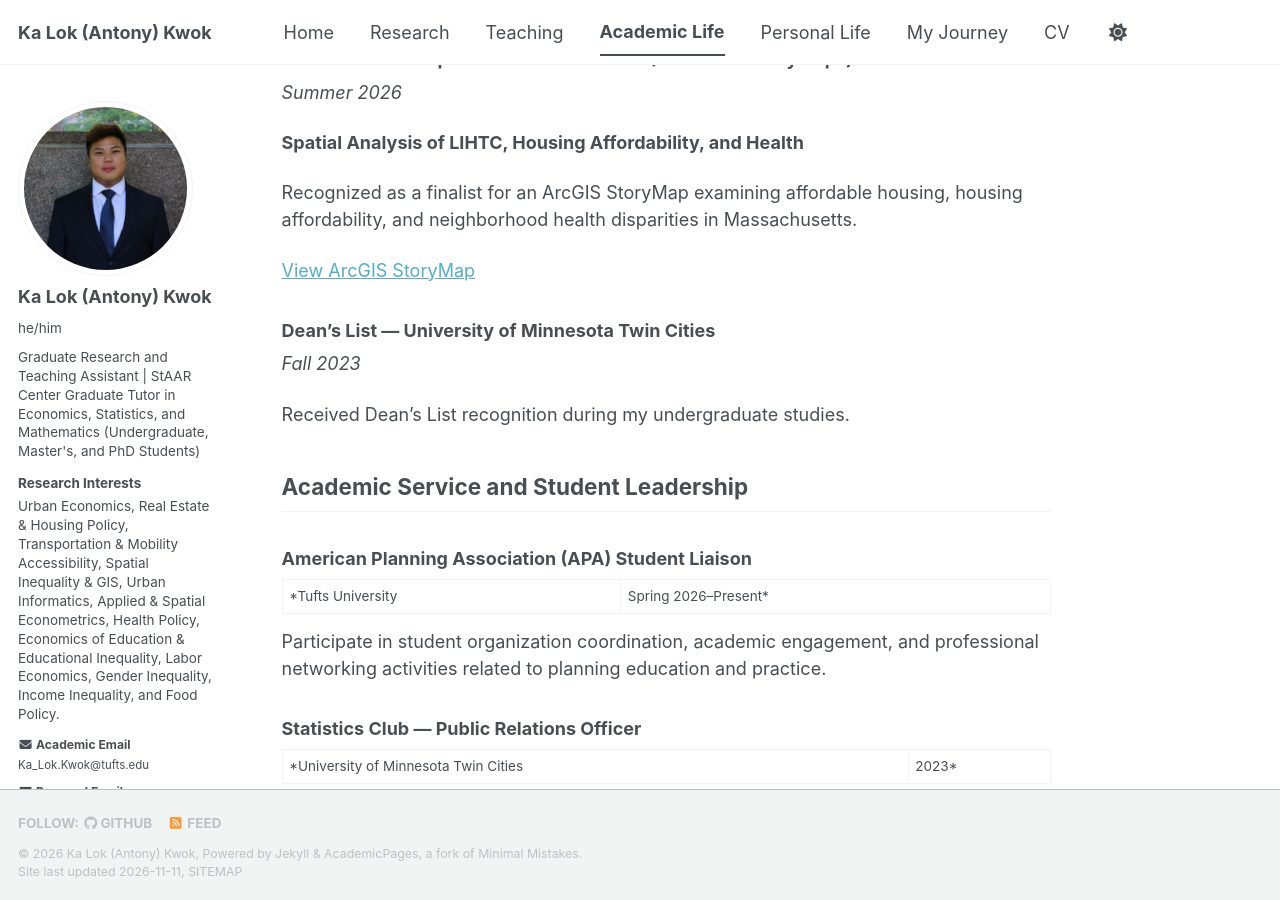
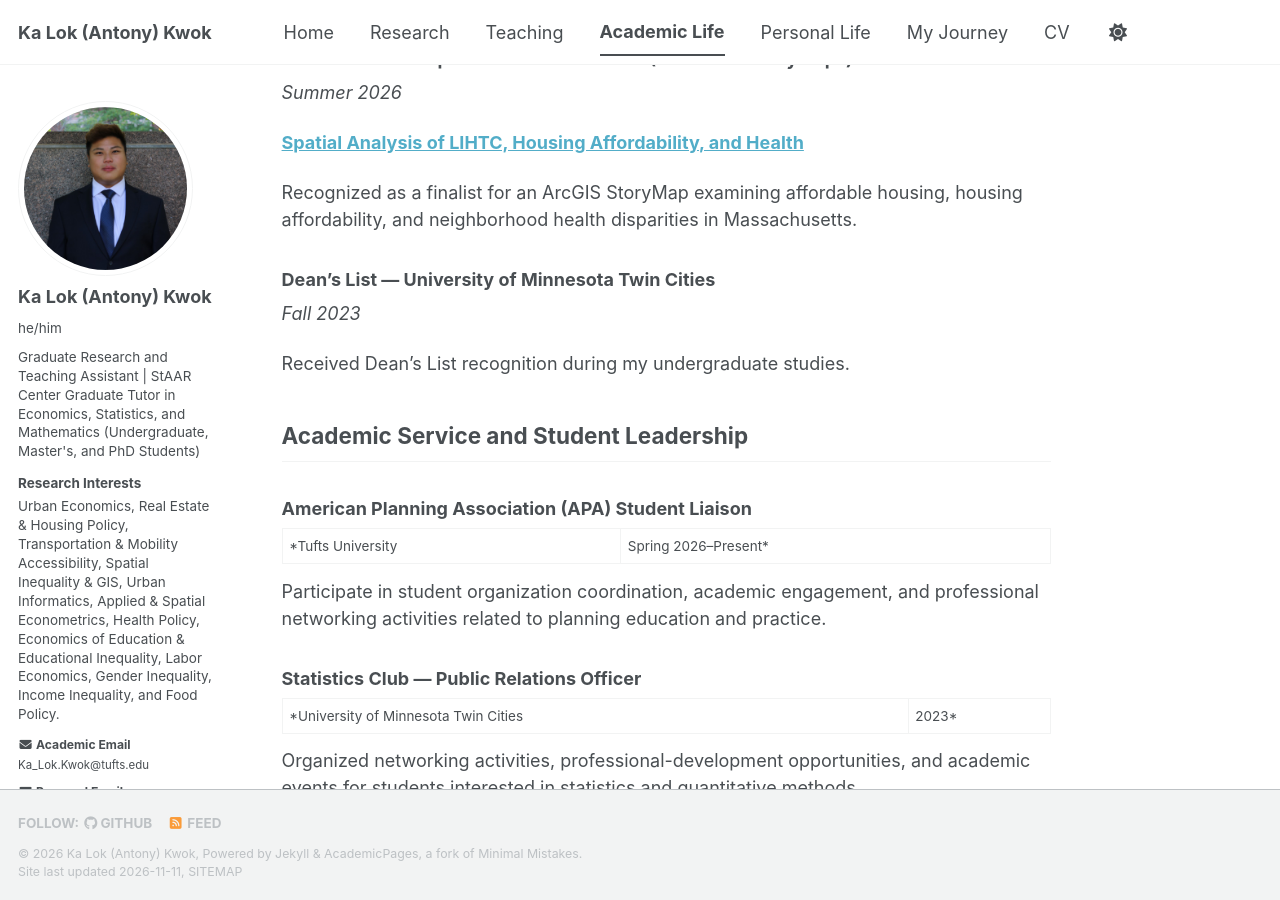
Before and after one commit to AntonyKaLokKwok/AntonyKaLokKwok.github.io, a Jekyll site: the page built from _pages/academic-life.md, in a window 1280 px wide and 900 px high, scrolled down 2562 px. Built offline with Jekyll 4.4.1, drawn with Linux system fonts in a browser that asks for light colours; a style sheet for code colours, icons or effects is not loaded.

Commit message:
Enhance GIS Award Finalist section with hyperlink
Updated the title of the GIS Award Finalist section to include a hyperlink and removed the separate view link.

```diff
--- a/_pages/academic-life.md
+++ b/_pages/academic-life.md
@@ -79,11 +79,10 @@ This international academic experience provided an opportunity to explore urban
 
 *Summer 2026*
 
-**Spatial Analysis of LIHTC, Housing Affordability, and Health**
+**[Spatial Analysis of LIHTC, Housing Affordability, and Health](https://storymaps.arcgis.com/stories/9cdf1d44cebd4872a843927d8724f69a)**
 
 Recognized as a finalist for an ArcGIS StoryMap examining affordable housing, housing affordability, and neighborhood health disparities in Massachusetts.
 
-[View ArcGIS StoryMap](https://storymaps.arcgis.com/stories/9cdf1d44cebd4872a843927d8724f69a)
 
 ### Dean's List — University of Minnesota Twin Cities
 
```
